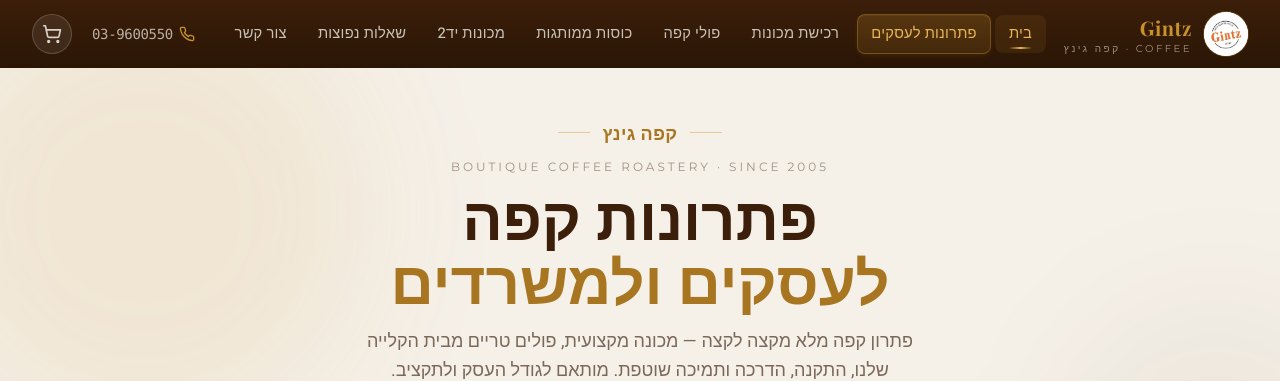
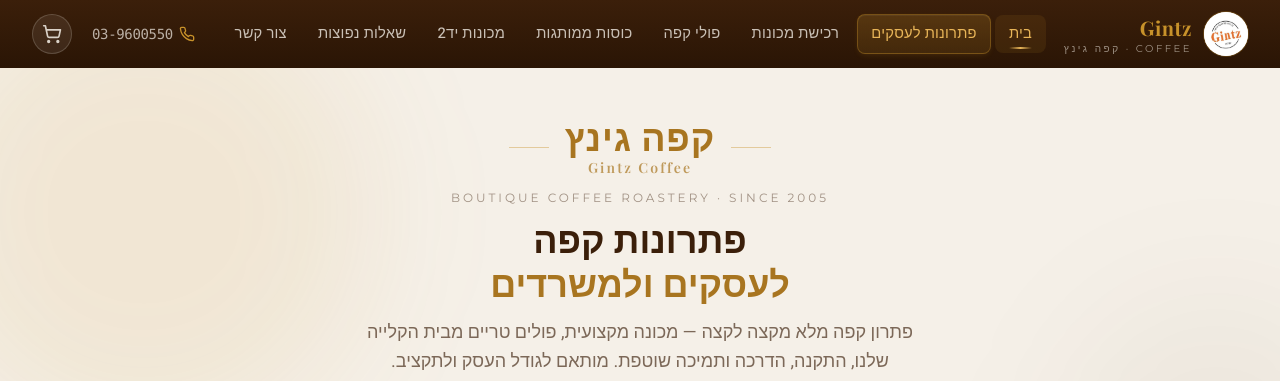
Before and after one commit to ronen12341/gintzcoffee, a Next.js app: page / in a window 1280 px wide. Shown: the top 381 px of the page. Built offline with nearby package versions, Linux system fonts and the light colour scheme; a web font is replaced by a local one.

Commit message:
Update site

```diff
--- a/src/app/page.tsx
+++ b/src/app/page.tsx
@@ -27,20 +27,28 @@ export default function HomePage() {
         />
 
         <div className="relative z-10 max-w-3xl mx-auto px-4 sm:px-6 lg:px-8 py-10 md:py-12 text-center">
-          <div className="inline-flex items-center gap-3 mb-3">
-            <span className="h-px w-8 bg-gold/40" aria-hidden="true" />
-            <span
-              className="text-gold-dark font-bold text-lg tracking-wide"
-              style={{ fontFamily: "var(--font-playfair), serif" }}
-            >
-              קפה גינץ
-            </span>
-            <span className="h-px w-8 bg-gold/40" aria-hidden="true" />
+          <div className="inline-flex items-center gap-4 mb-3">
+            <span className="h-px w-10 bg-gold/40" aria-hidden="true" />
+            <div className="flex flex-col items-center leading-tight">
+              <span
+                className="text-gold-dark font-bold text-4xl tracking-wide"
+                style={{ fontFamily: "var(--font-playfair), serif" }}
+              >
+                קפה גינץ
+              </span>
+              <span
+                className="text-gold-dark/70 font-semibold text-sm tracking-[0.15em] mt-0.5"
+                style={{ fontFamily: "var(--font-playfair), serif" }}
+              >
+                Gintz Coffee
+              </span>
+            </div>
+            <span className="h-px w-10 bg-gold/40" aria-hidden="true" />
           </div>
           <p className="text-brown/45 text-xs font-montserrat tracking-[0.25em] uppercase mb-4">
             Boutique Coffee Roastery · Since 2005
           </p>
-          <h1 className="text-4xl sm:text-5xl md:text-6xl font-bold text-brown leading-tight mb-3">
+          <h1 className="text-2xl sm:text-3xl md:text-4xl font-bold text-brown leading-tight mb-3">
             פתרונות קפה
             <span className="block text-gold-dark mt-1">לעסקים ולמשרדים</span>
           </h1>
```
